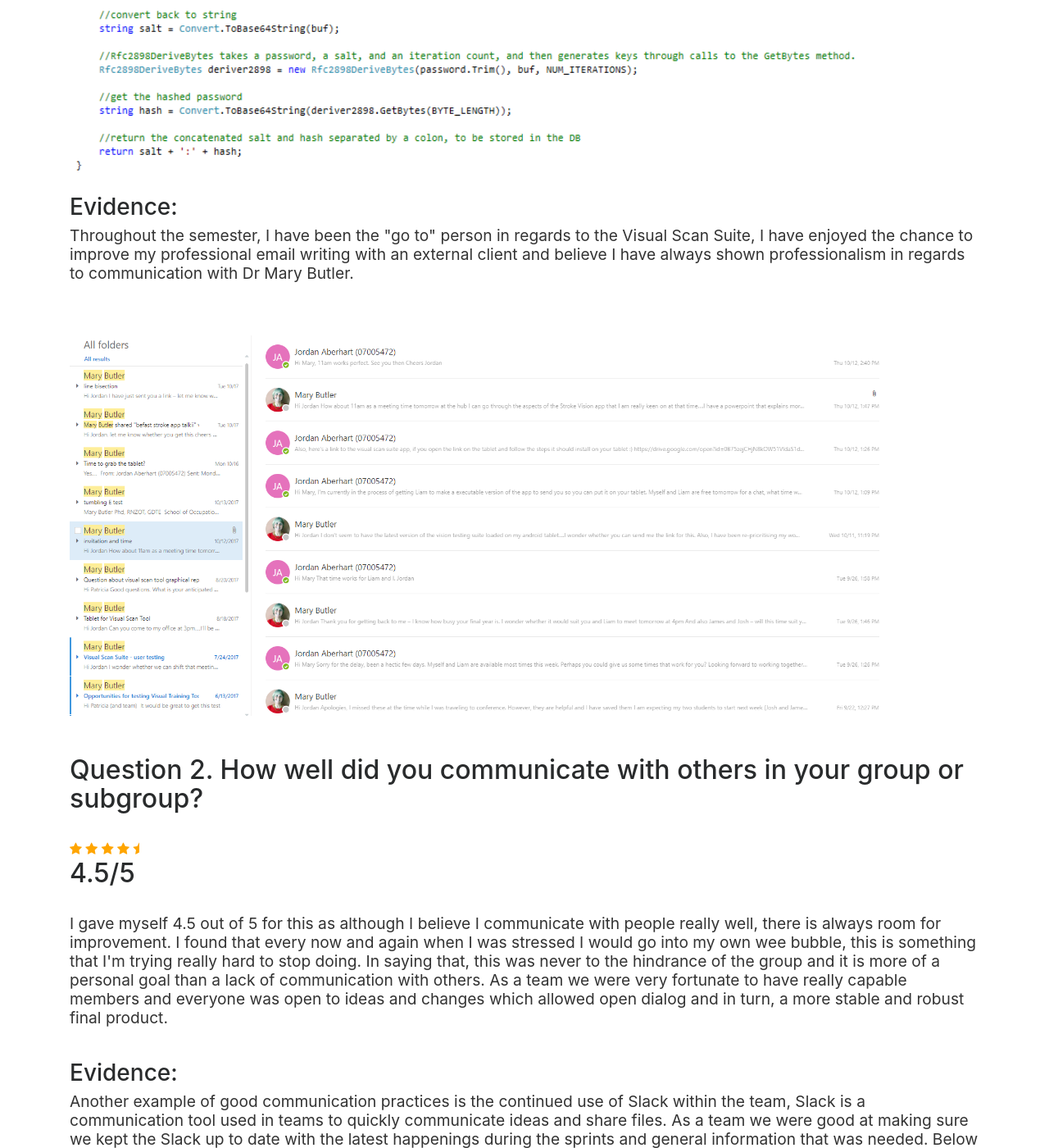
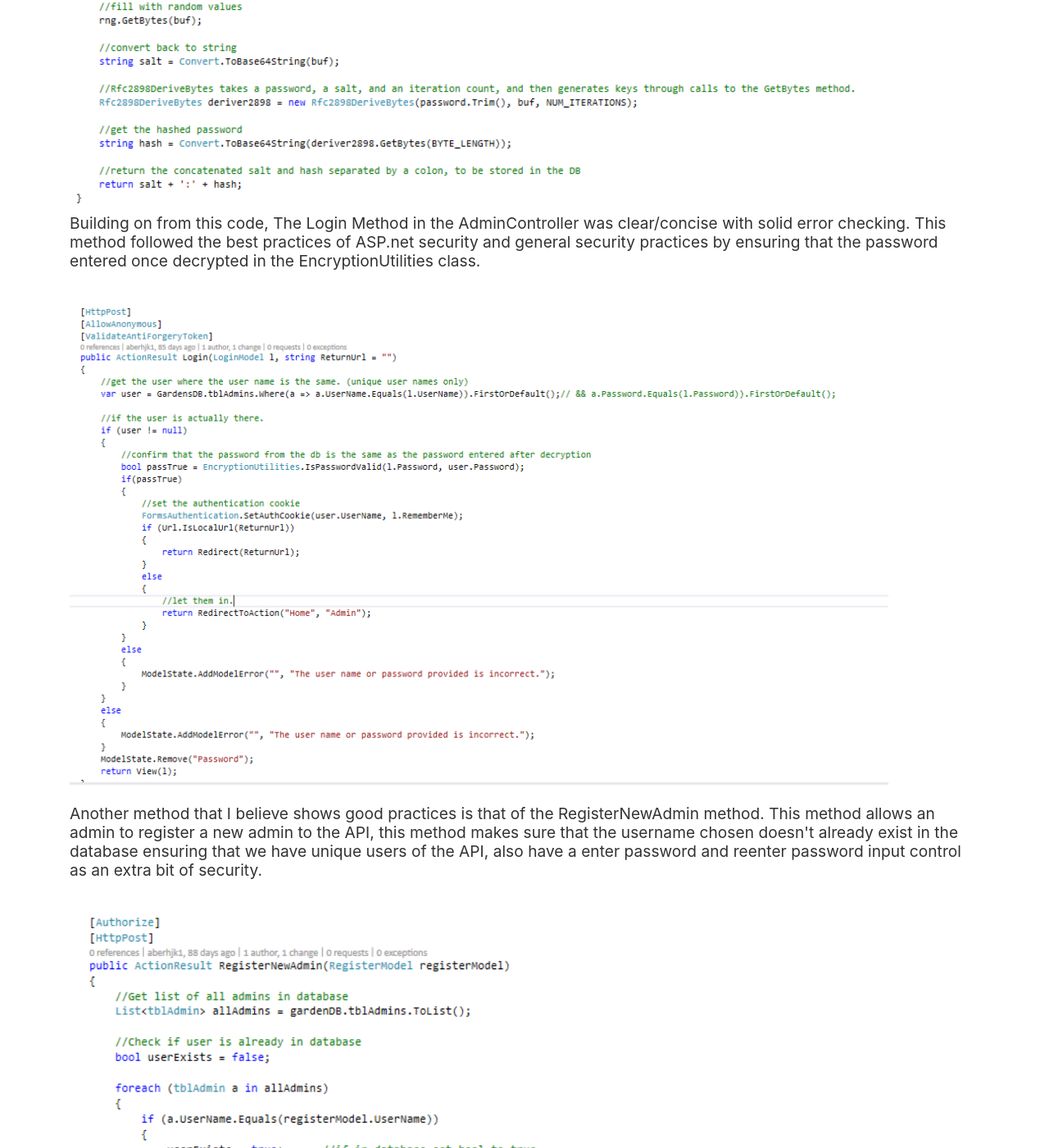
Before and after one commit to aberhjk1/aberhjk1.github.io, a Jekyll site: the page built from selfreview.html, in a window 1280 px wide and 1400 px high, scrolled down 3633 px. Shown: the whole window at 82% size. Built offline with Jekyll 4.4.1, drawn with Linux system fonts in a browser that asks for light colours; nearby versions of some CDN libraries.

Commit message:
Update selfreview.html

```diff
--- a/selfreview.html
+++ b/selfreview.html
@@ -100,10 +100,26 @@ Coming from a managerial background I have had alot of practice in dealing with
    One example of really clean re-usable code is that of the EncryptionUtilities class in the API. The EncryptionUtilities class is used to encode a password
    via salting and hashing the password of a user of the API and also decrypt the password of a user when they are trying to login to the API front end.
    This code is re usable with any login system with a backend database as accepts a string password, and returns a salted/hashed password in return using the built in .NET
-   RNGCryptoServiceProvider class.
+   RNGCryptoServiceProvider class.</p>
+
+   <br>
+   <img src="EvidenceImages/hashnsaltmethod.PNG" alt="Hash and Salt method" width="90%"></img><br>
+
+<p>Building on from this code, The Login Method in the AdminController was clear/concise with solid error checking.
+   This method followed the best practices of ASP.net security and general security practices by ensuring that the password entered once decrypted in the EncryptionUtilities class.
+</p>
+   <br>
+   <img src="EvidenceImages/LoggingIn.PNG" alt="Log in method" width="90%"></img><br>
+
+<br>
+<p>
+   Another method that I believe shows good practices is that of the RegisterNewAdmin method. This method allows an admin to register a new admin to the API, this method makes sure that the
+   username chosen doesn't already exist in the database ensuring that we have unique users of the API, also have a enter password and reenter password input control as an extra bit of security.
 
 
-   <img src="EvidenceImages/hashnsaltmethod.PNG" alt="Hash and Salt method" width="90%"></img><br>
+</p>
+<br>
+<img src="EvidenceImages/UniqueUser.PNG" alt="Unique User" width="90%"></img><br>
 </p>
 
 <h3>Evidence:</h3>
```
